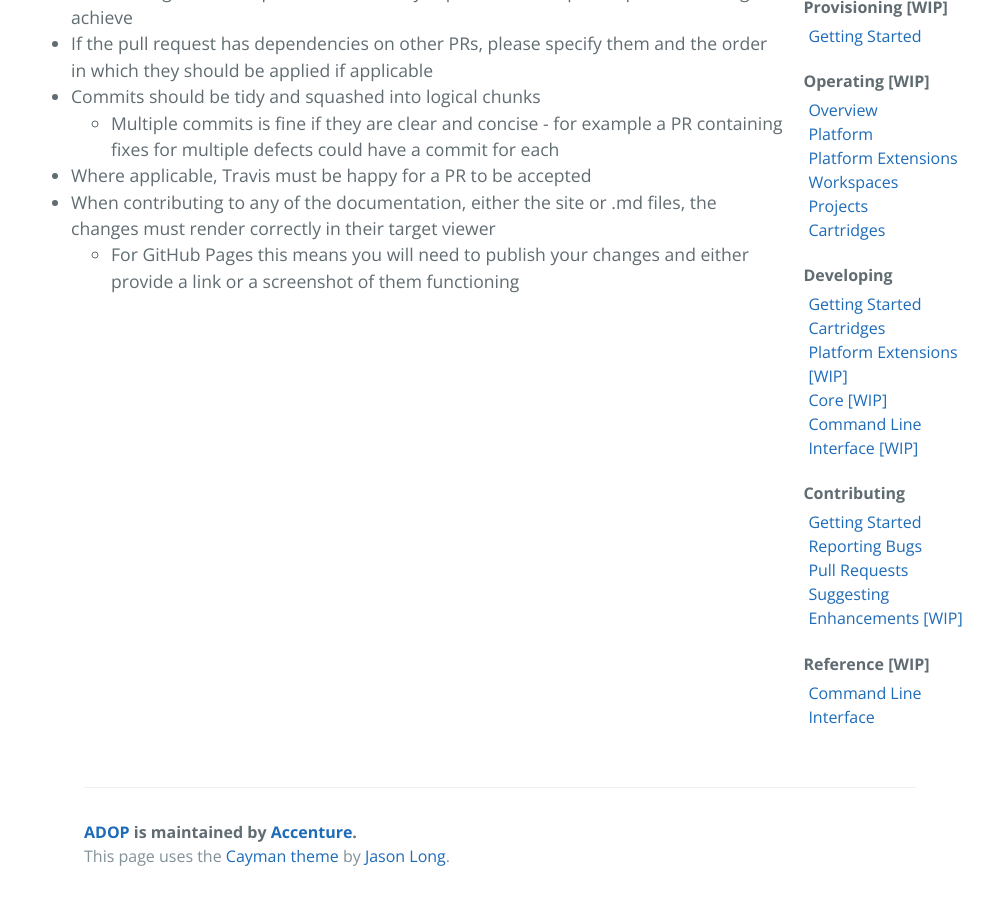
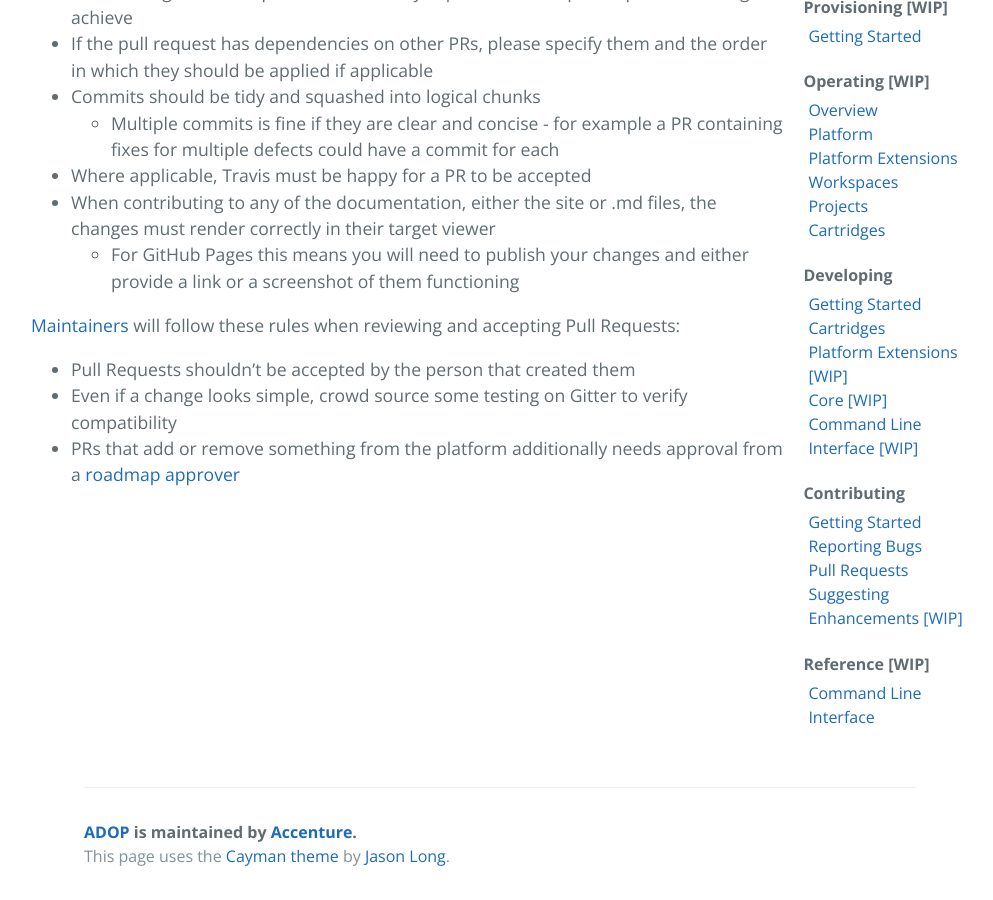
Before and after one commit to Accenture/adop-docker-compose, a Jekyll site: the page built from site/_docs/contributing/pull-requests.md, in a window 1280 px wide and 900 px high, scrolled down 614 px. Shown: the whole window, without its empty margins (140-1133 px from the left). Built offline with Jekyll 4.4.1, drawn with Linux system fonts in a browser that asks for light colours.

Commit message:
Adding maintainer rules

```diff
--- a/site/_docs/contributing/pull-requests.md
+++ b/site/_docs/contributing/pull-requests.md
@@ -18,3 +18,9 @@ When submitting pull requests we have a few guidelines that we'd like people to
 * Where applicable, Travis must be happy for a PR to be accepted
 * When contributing to any of the documentation, either the site or .md files, the changes must render correctly in their target viewer
     * For GitHub Pages this means you will need to publish your changes and either provide a link or a screenshot of them functioning
+
+[Maintainers](https://github.com/Accenture/adop-docker-compose/wiki/Project-Roster#project-maintainers) will follow these rules when reviewing and accepting Pull Requests:
+
+* Pull Requests shouldn't be accepted by the person that created them
+* Even if a change looks simple, crowd source some testing on Gitter to verify compatibility
+* PRs that add or remove something from the platform additionally needs approval from a [roadmap approver](https://github.com/Accenture/adop-docker-compose/wiki/Project-Roster#roadmap-approvers)
```
